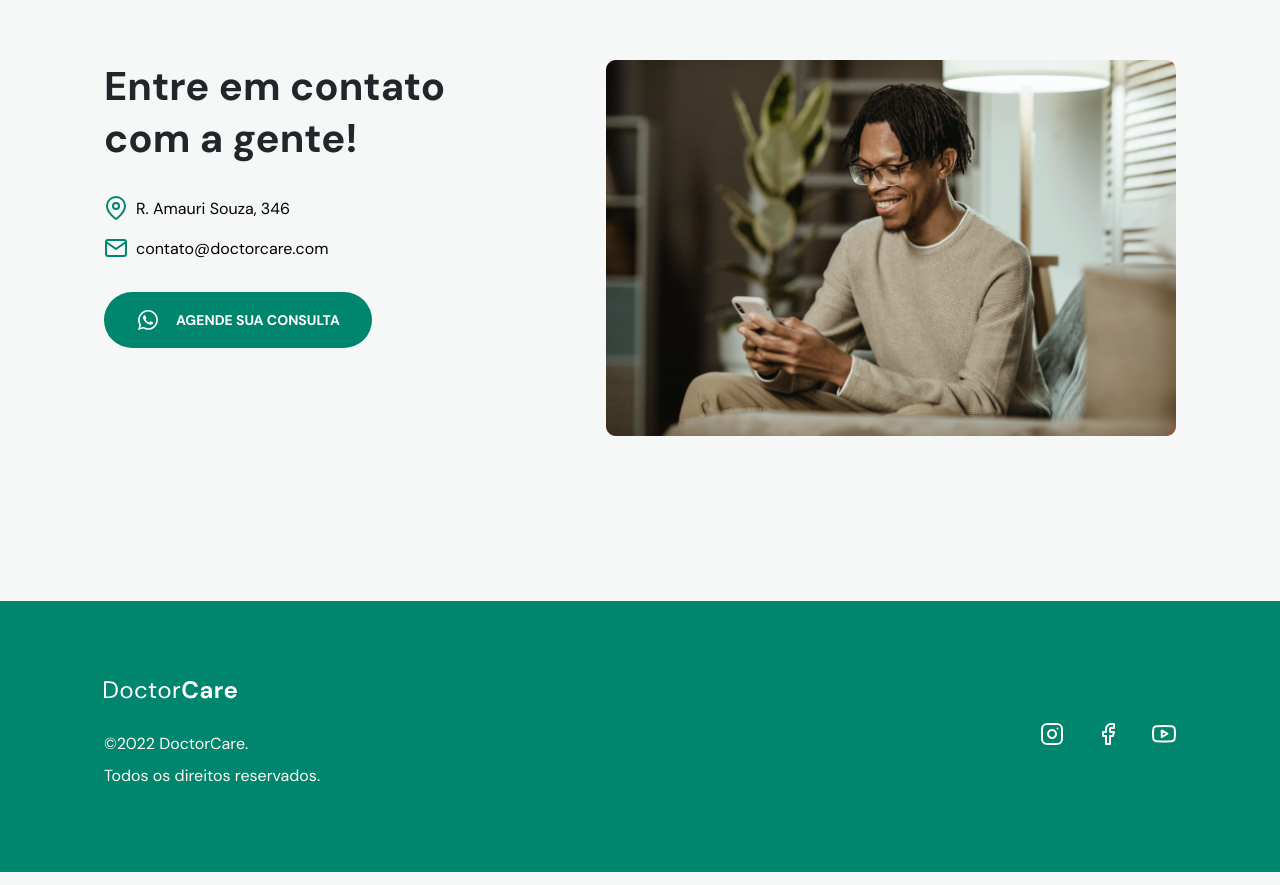
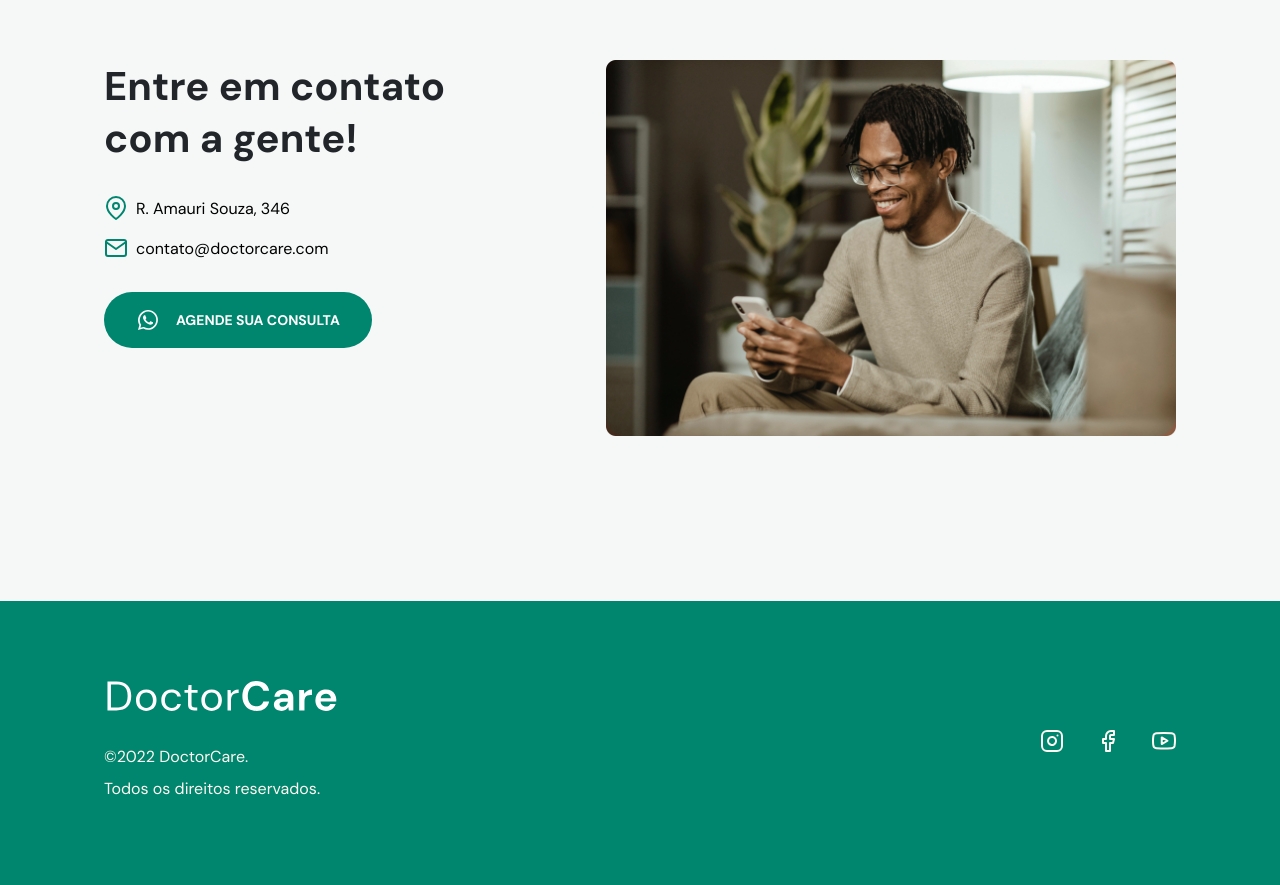
Before and after one commit to PedrohvFernandes/NLW-ORIGIN, a plain HTML site: page index.html in a window 1280 px wide. Shown: the part 2650-3535 px from the top of the page. Drawn offline with nearby package versions, Linux system fonts and the light colour scheme.

Commit message:
nome de classe errado

```diff
--- a/assets/css/style.css
+++ b/assets/css/style.css
@@ -523,7 +523,7 @@ footer .logo {
   margin-bottom: 2.4rem;
 }
 
-footer .log svg {
+footer .logo svg {
   width: 23.6rem;
   height: 3.1rem;
 }
```
